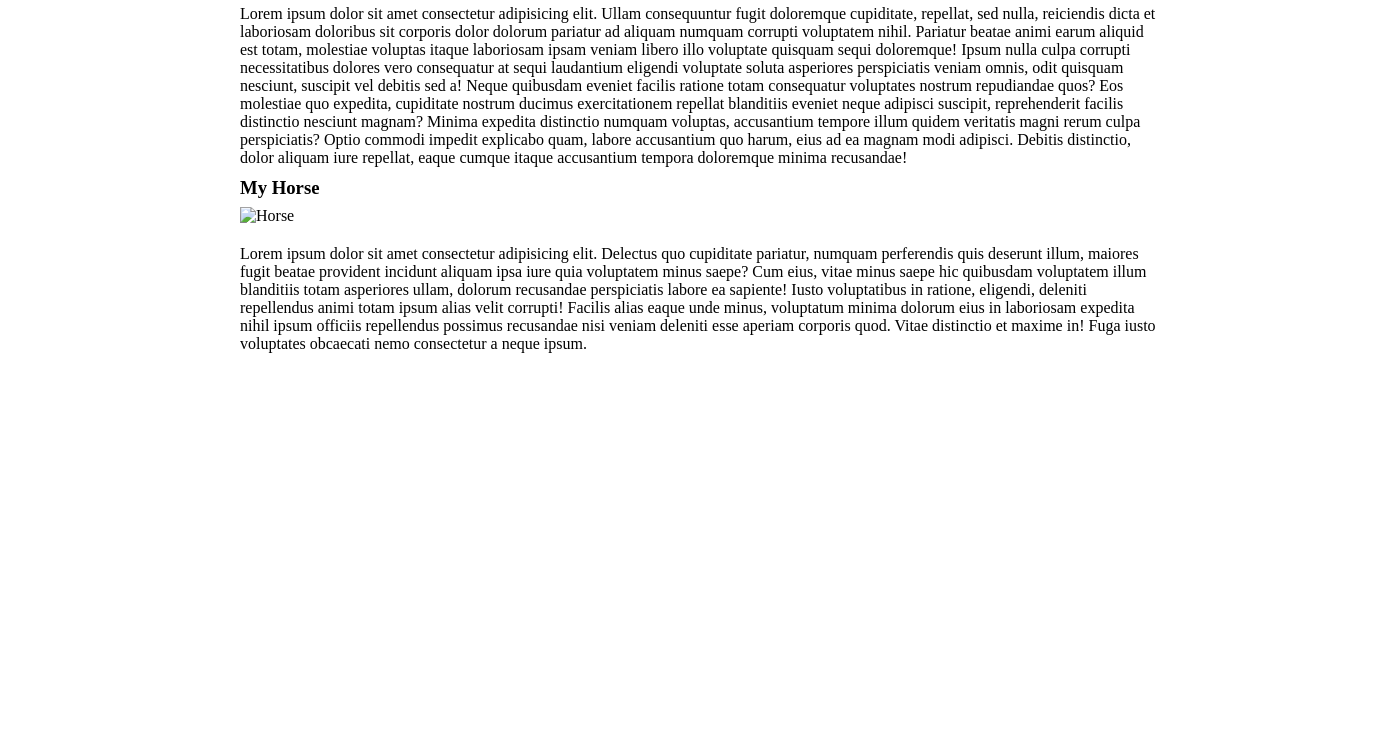
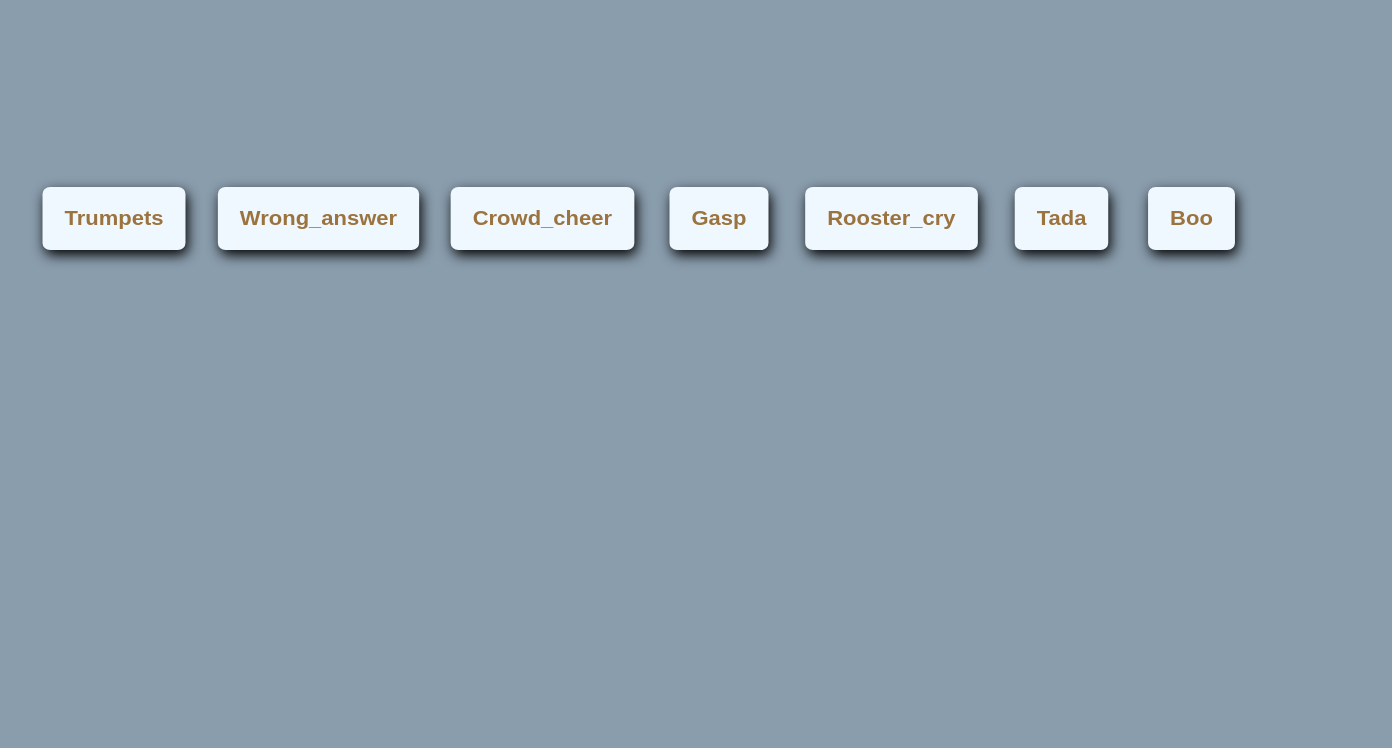
Before and after one commit to mankind89/mankind89, a plain HTML site: page index.html in a window 1280 px wide. Shown: the part 142-890 px from the top of the page, 1392 px wide, since content can reach past the window. After the commit the page ends 800 px from the top, so only its background shows below. Drawn offline with Linux system fonts and the light colour scheme.

Commit message:
Audio_Sound

```diff
--- a/index.html
+++ b/index.html
@@ -5,28 +5,19 @@
     <meta name="viewport" content="width=device-width, initial-scale=1.0">
     <title>Document</title>
     <link rel="stylesheet" href="./style.css">
-    <link rel="stylesheet" href="https://cdnjs.cloudflare.com/ajax/libs/font-awesome/4.7.0/css/font-awesome.min.css">
 </head>
 <body>
-  <div class="icon_bar"><i id="icon_bar" class="fa fa-bars" aria-hidden="true"></i></div>
-  <div class="icon_times"><i id="icon_times" class="fa fa-times" aria-hidden="true"></i></div>
-       <div class="navigator" id="navigator">
-      <ul>
-        <li><a href="#home"><i class="fa fa-home" aria-hidden="true"></i> Home</a></li>
-        <li><a href="#news"><i class="fa fa-search" aria-hidden="true"></i> News</a></li>
-        <li><a href="#contact"><i class="fa fa-envelope-o" aria-hidden="true"></i> Contact</a></li>
-        <li><a href="#about"><i class="fa fa-user-o" aria-hidden="true"></i> About</a></li>
-      </ul>
-    </div>
-    <div class="text_header">
-    <div class="text_wrap">
-      <h1>Animal Article</h1>
-      <p>Lorem ipsum dolor sit amet consectetur adipisicing elit. Ullam consequuntur fugit doloremque cupiditate, repellat, sed nulla, reiciendis dicta et laboriosam doloribus sit corporis dolor dolorum pariatur ad aliquam numquam corrupti voluptatem nihil. Pariatur beatae animi earum aliquid est totam, molestiae voluptas itaque laboriosam ipsam veniam libero illo voluptate quisquam sequi doloremque! Ipsum nulla culpa corrupti necessitatibus dolores vero consequatur at sequi laudantium eligendi voluptate soluta asperiores perspiciatis veniam omnis, odit quisquam nesciunt, suscipit vel debitis sed a! Neque quibusdam eveniet facilis ratione totam consequatur voluptates nostrum repudiandae quos? Eos molestiae quo expedita, cupiditate nostrum ducimus exercitationem repellat blanditiis eveniet neque adipisci suscipit, reprehenderit facilis distinctio nesciunt magnam? Minima expedita distinctio numquam voluptas, accusantium tempore illum quidem veritatis magni rerum culpa perspiciatis? Optio commodi impedit explicabo quam, labore accusantium quo harum, eius ad ea magnam modi adipisci. Debitis distinctio, dolor aliquam iure repellat, eaque cumque itaque accusantium tempora doloremque minima recusandae!</p>
-      <h3>My Horse</h3>
-      <img src="./images/horse-380916.jpg" id="img" alt="Horse" class="img">
-      <p>Lorem ipsum dolor sit amet consectetur adipisicing elit. Delectus quo cupiditate pariatur, numquam perferendis quis deserunt illum, maiores fugit beatae provident incidunt aliquam ipsa iure quia voluptatem minus saepe? Cum eius, vitae minus saepe hic quibusdam voluptatem illum blanditiis totam asperiores ullam, dolorum recusandae perspiciatis labore ea sapiente! Iusto voluptatibus in ratione, eligendi, deleniti repellendus animi totam ipsum alias velit corrupti! Facilis alias eaque unde minus, voluptatum minima dolorum eius in laboriosam expedita nihil ipsum officiis repellendus possimus recusandae nisi veniam deleniti esse aperiam corporis quod. Vitae distinctio et maxime in! Fuga iusto voluptates obcaecati nemo consectetur a neque ipsum.</p>
+  <div class="container">
+      <button class="audio_box" id="trumpets"><h2>Trumpets</h2></button>
+      <button class="audio_box" id="wrong_answer"><h2>Wrong_answer</h2></button>
+      <button class="audio_box" id="crowd_cheer"><h2>Crowd_cheer</h2></button>
+      <button class="audio_box" id="gasp"><h2>Gasp</h2></button>
+      <button class="audio_box" id="rooster_cry"><h2>Rooster_cry</h2></button>
+      <button class="audio_box" id="tada"><h2>Tada</h2></button>
+      <button class="audio_box" id="boo"><h2>Boo</h2></button>
     </div>
   </div>
-  <script src="./my.js"></script>
+  <script src="./new.js"></script>
 </body>
 </html>
+<audio src="./Audio Sound/success-fanfare-trumpets-6185.mp3"></audio>
--- /dev/null
+++ b/new.js
@@ -0,0 +1,45 @@
+// const labels = document.querySelectorAll('.mini_header label')
+
+// labels.forEach(label => {
+//     label.innerHTML = label.innerText
+//         .split('')
+//         .map((letter, idx) => `<span style="transition-delay:${idx * 50}ms">${letter}</span>`)
+//         .join('')
+// })
+
+let trumpet =document.getElementById('trumpets')
+let wrong_answers =document.getElementById('wrong_answer')
+let crowd_cheers =document.getElementById('crowd_cheer')
+let gasps =document.getElementById('gasp')
+let rooster_crys =document.getElementById('rooster_cry')
+let tadas =document.getElementById('tada')
+let boos =document.getElementById('boo')
+
+trumpet.addEventListener('click', ()=> {
+    let audio =new Audio("./Audio Sound/success-fanfare-trumpets-6185.mp3");
+    audio.play()
+})
+wrong_answers.addEventListener('click', ()=> {
+    let audio =new Audio("./Audio Sound/buzzer-or-wrong-answer-20582.mp3");
+    audio.play()
+})
+crowd_cheers.addEventListener('click', ()=> {
+    let audio =new Audio("./Audio Sound/crowd-cheer-ii-6263.mp3");
+    audio.play()
+})
+gasps.addEventListener('click', ()=> {
+    let audio =new Audio("./Audio Sound/gasp-6253.mp3");
+    audio.play()
+})
+rooster_crys.addEventListener('click', ()=> {
+    let audio =new Audio("./Audio Sound/rooster-cry-173621.mp3");
+    audio.play()
+})
+tadas.addEventListener('click', ()=> {
+    let audio =new Audio("./Audio Sound/065492_tadawav-80833.mp3");
+    audio.play()
+})
+boos.addEventListener('click', ()=> {
+    let audio =new Audio("./Audio Sound/boo-36556.mp3");
+    audio.play()
+})
--- a/style.css
+++ b/style.css
@@ -1,66 +1,35 @@
 * {
+    box-sizing: border-box;
     margin: 0;
     padding: 0;
 }
-.icon_bar {
-    position: relative;
+body {
+    background-color: rgba(72, 101, 127, 0.636);
+    display: flex;
+    align-items: center;
+    justify-content: center;
 }
-.icon_bar .fa {
-    margin: 1em;
+.container {
+    width: 100%;
+    height: 90vh;
+    display: flex;
+    align-items: center;
+    justify-content: space-evenly;
 }
-.icon_bar .fa {
-    font-size: 30px;
+.audio_box {
+    background-color: aliceblue;
+    padding: 20px;
+    border-radius: 7px;
+    border: none;
+    box-shadow: 2px 5px 12px;
+    cursor: pointer;
+    transform: scaleX(1.1);
+    outline: none;
 }
-.icon_times .fa {
-    position: absolute;
-    color: white;
-    z-index: 1;
-    right: 86%;
-    top: 18%;
-    font-size: 25px;
+.audio_box:hover {
+    transform: scaleX(1);
+    transition: 1s cubic-bezier(0.234, -0.345, 0.24, 0.123);
 }
-.navigator {
-    width: 0;
-    background-color: black;
-    position: absolute;
-    height: 100%;
-    transition: 3s;
+.audio_box h2 {
+    color: rgb(155, 115, 63);
 }
-.navigator ul {
-    list-style-type: none;
-}
-.navigator li {
-    margin-bottom: 20px;
-    padding: 20px;
-}
-.navigator a {
-    color: white;
-    font-size: 20px;
-    text-decoration: none;
-}
-.navigator .fa {
-    font-size: 23px;
-}
-.text_header {
-    margin-left: 15em;
-    width: 90%;
-    height: 100%;
-}
-.text_wrap {
-   width: 80%;
-}
-.text_wrap h1 {
-    text-align: center;
-}
-.text_wrap p {
-    margin-top: 20px;
-}
-.text_wrap h3 {
-    margin-top: 10px;
-}
-.text_wrap img {
-    width: 100%;
-    margin-top: 8px;
-    cursor: pointer;
-    transition: 2s;
-}
```
